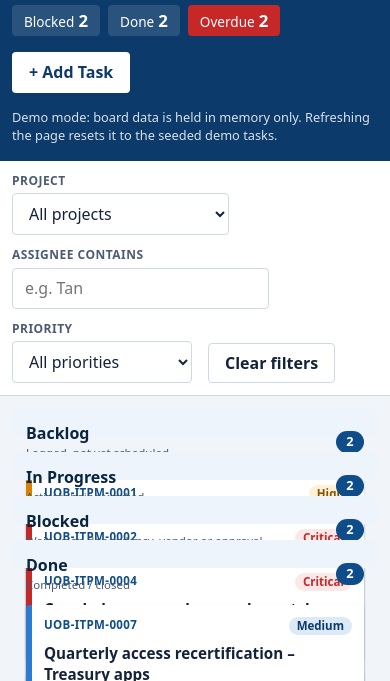
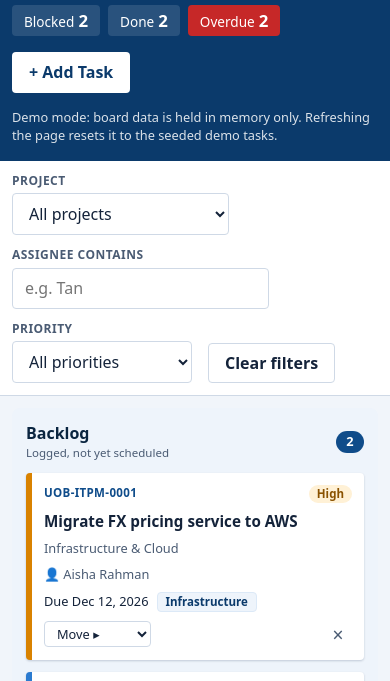
Before and after one commit to clgo/it-pmo-kanban, a plain HTML site: page index.html in a window 390 px wide. Shown: the part 98-779 px from the top of the page. Drawn offline with Linux system fonts and the light colour scheme.

Commit message:
Fix overlapping columns on mobile layout
Co-Authored-By: Claude Sonnet 5.5 <noreply@anthropic.com>

```diff
--- a/index.html
+++ b/index.html
@@ -267,7 +267,8 @@ input[aria-invalid="true"], select[aria-invalid="true"], textarea[aria-invalid="
 /* Stack columns below 768px */
 @media (max-width: 767px) {
   .board { flex-direction: column; padding: var(--s3); }
-  .column { min-height: 0; }
+  /* flex-basis 0 in a column-direction container collapses columns to zero height and makes them overlap */
+  .column { flex: 0 0 auto; min-height: 0; }
   .app-header, .filters { padding-left: var(--s3); padding-right: var(--s3); }
 }
 
```
